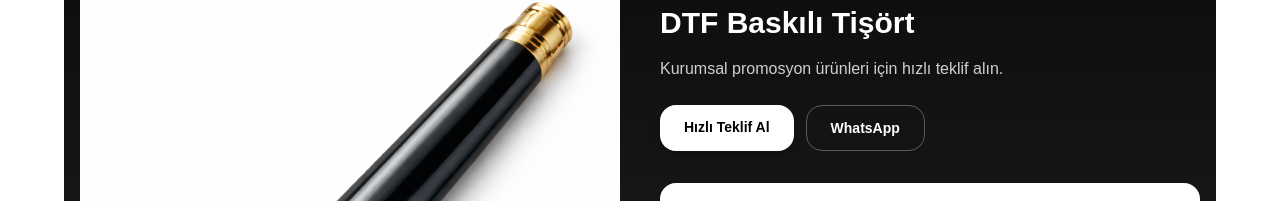
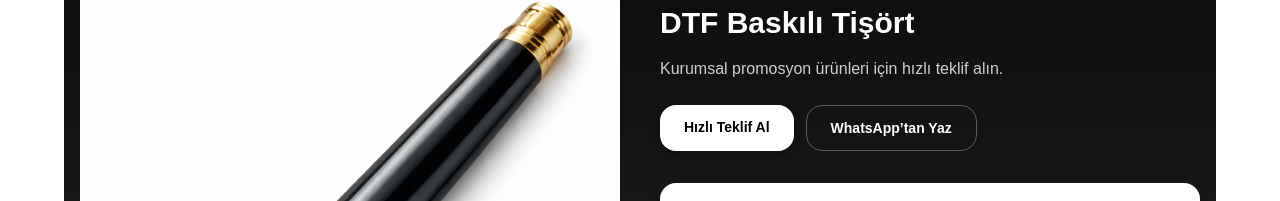
Before and after one commit to berkankocek1-dot/firmapromosyon, a Next.js app: page /urunler/dtf-baskili-tisort in a window 1280 px wide. Shown: the part 172-373 px from the top of the page. Built offline with nearby package versions, Linux system fonts and the light colour scheme.

Commit message:
Improve product page CRO: product-specific WhatsApp + env config

```diff
--- a/app/urunler/[slug]/page.tsx
+++ b/app/urunler/[slug]/page.tsx
@@ -25,6 +25,32 @@ function absUrl(pathOrUrl: string) {
   if (!pathOrUrl) return `${SITE_URL}/og.jpg`;
   if (pathOrUrl.startsWith("http")) return pathOrUrl;
   return `${SITE_URL}${pathOrUrl.startsWith("/") ? "" : "/"}${pathOrUrl}`;
+}
+
+function getWaNumber() {
+  // env varsa onu kullan, yoksa fallback boş bırak
+  const raw = process.env.NEXT_PUBLIC_WHATSAPP_NUMBER || "";
+  const digits = raw.replace(/\D/g, "");
+  return digits || "";
+}
+
+function getDefaultWaTextEncoded() {
+  // env içine URL-encoded text koyuyorsan direkt kullan
+  // koymadıysan düz metin koyabilirsin -> burada encode ederiz
+  const t = process.env.NEXT_PUBLIC_WHATSAPP_DEFAULT_TEXT || "";
+  // Eğer zaten % içeriyorsa (encoded olma ihtimali), dokunmayalım:
+  if (t.includes("%")) return t;
+  return encodeURIComponent(t);
+}
+
+function makeWaHref(customText?: string) {
+  const num = getWaNumber();
+  const base = num ? `https://wa.me/${num}` : `https://wa.me/`;
+  const textEncoded = customText
+    ? encodeURIComponent(customText)
+    : getDefaultWaTextEncoded();
+
+  return textEncoded ? `${base}?text=${textEncoded}` : base;
 }
 
 export async function generateMetadata({ params }: PageProps): Promise<Metadata> {
@@ -82,6 +108,9 @@ export default async function ProductDetailPage({ params }: PageProps) {
   const canonicalPath = `/urunler/${product.slug}`;
   const productUrl = absUrl(canonicalPath);
   const imageAbs = absUrl(product.image ?? "/og.jpg");
+
+  // Ürün bazlı WhatsApp metni
+  const waHref = makeWaHref(`Merhaba, ${product.title} için teklif almak istiyorum.`);
 
   const productJsonLd = {
     "@context": "https://schema.org",
@@ -152,12 +181,12 @@ export default async function ProductDetailPage({ params }: PageProps) {
             </Link>
 
             <a
-              href="https://wa.me/90XXXXXXXXXX?text=Merhaba%2C%20kurumsal%20promosyon%20%C3%BCr%C3%BCnleri%20i%C3%A7in%20teklif%20almak%20istiyorum."
+              href={waHref}
               target="_blank"
-              rel="noreferrer"
+              rel="noopener noreferrer"
               className="rounded-2xl border border-white/30 px-6 py-3 text-center text-sm font-semibold text-white hover:bg-white/10"
             >
-              WhatsApp
+              WhatsApp’tan Yaz
             </a>
           </div>
 
```
